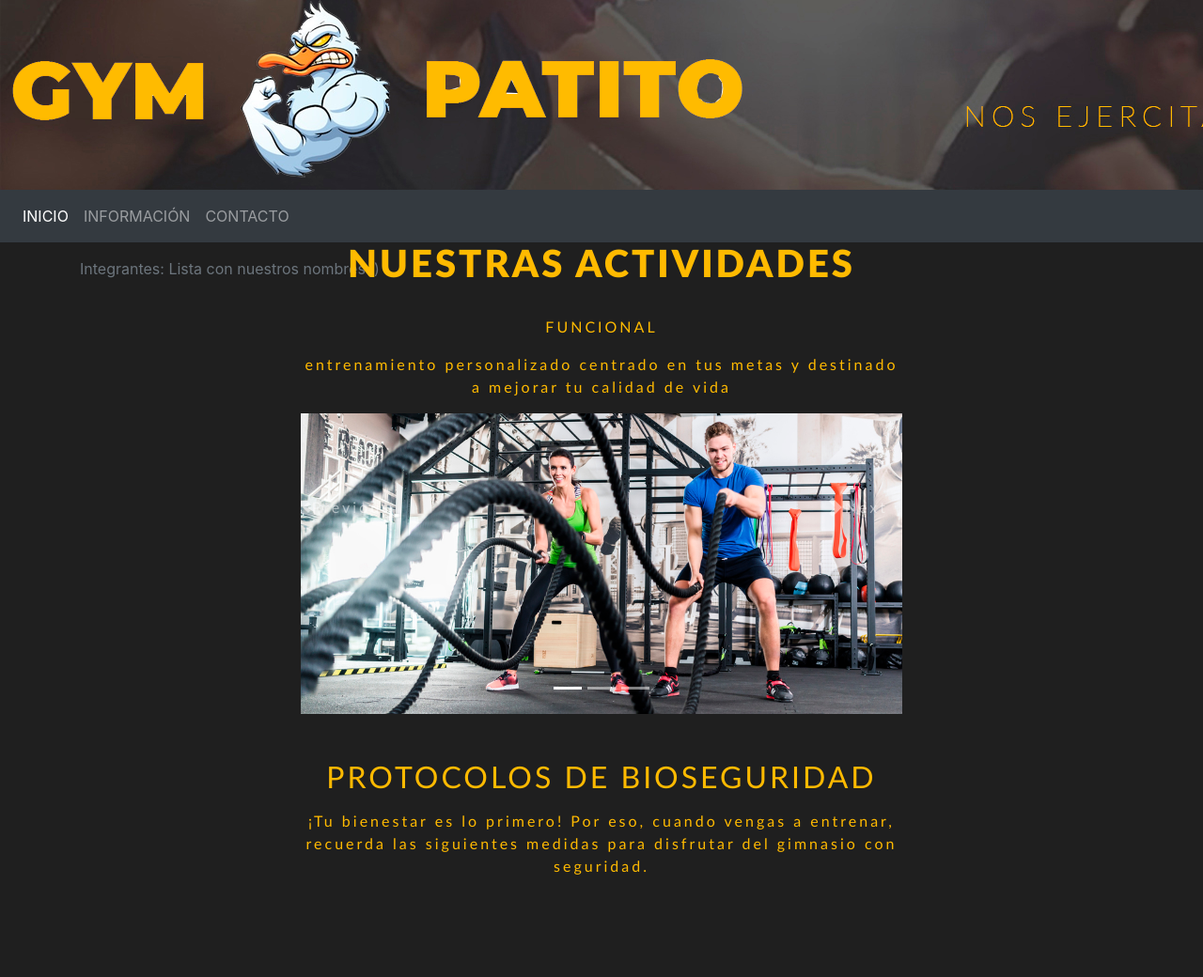
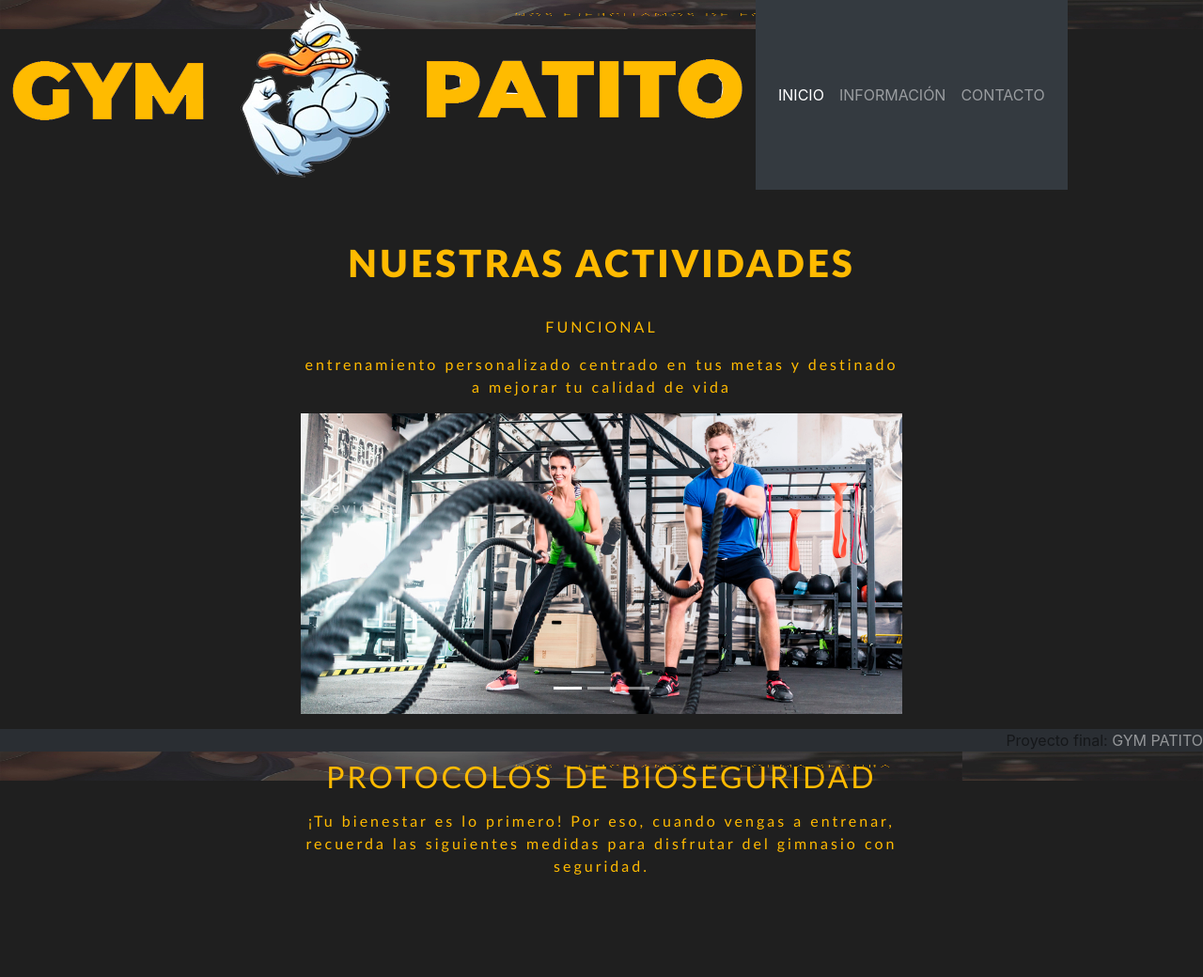
Before and after one commit to InformatorioGrupo3/GymProject, a Django app: template GYM/templates/informacion.html in a window 1280 px wide. Shown: the top 1040 px of the page at 94% size. Run offline with Django 3.2, Linux system fonts and the light colour scheme; the template is opened without the code that fills it, so the values that code supplies are empty; some libraries are stand-ins or nearby versions.

Commit message:
Cambios menores de revision

```diff
--- a/GYM/static/css/estilos.css
+++ b/GYM/static/css/estilos.css
@@ -32,6 +32,9 @@
 /* Este es para hacer el fondo negro*/
 body{
 	background-image: url(../img/fondogrande.jpg);
+	background-size: 100% 100%;
+	background-attachment: fixed;
+	display: flex;
 }
 
 
--- a/GYM/templates/base.html
+++ b/GYM/templates/base.html
@@ -87,11 +87,11 @@
 </main>
 
 		<!-- ================ PIE DE PÁGINA ================  -->
-<footer class="footer mt-auto py-3">
-  <div class="container">
-    <span class="text-muted">Integrantes:</span>
-    <span class="text-muted">Lista con nuestros nombres :) </span>
-  </div>
+<footer class="bg-dark text-sm-right text-black-50 fixed-bottom">
+	<div class="text-right p-0" style="background-color: rgba(0, 0, 0, 0.2);">
+		Proyecto final:
+		<a class="text-white-50" href="#">GYM PATITO</a>
+	</div>
 </footer>
 
 		<!-- ================ Scripts ================ -->
--- a/GYM/templates/informacion.html
+++ b/GYM/templates/informacion.html
@@ -1,6 +1,6 @@
 {% extends 'base.html' %}
 {% load static %}
-{% block titulo %}LOGIN{% endblock titulo %}
+{% block titulo %}INFORMACION{% endblock titulo %}
 
 
 <!-- Los botones del Navbar cambian acá -->
```
